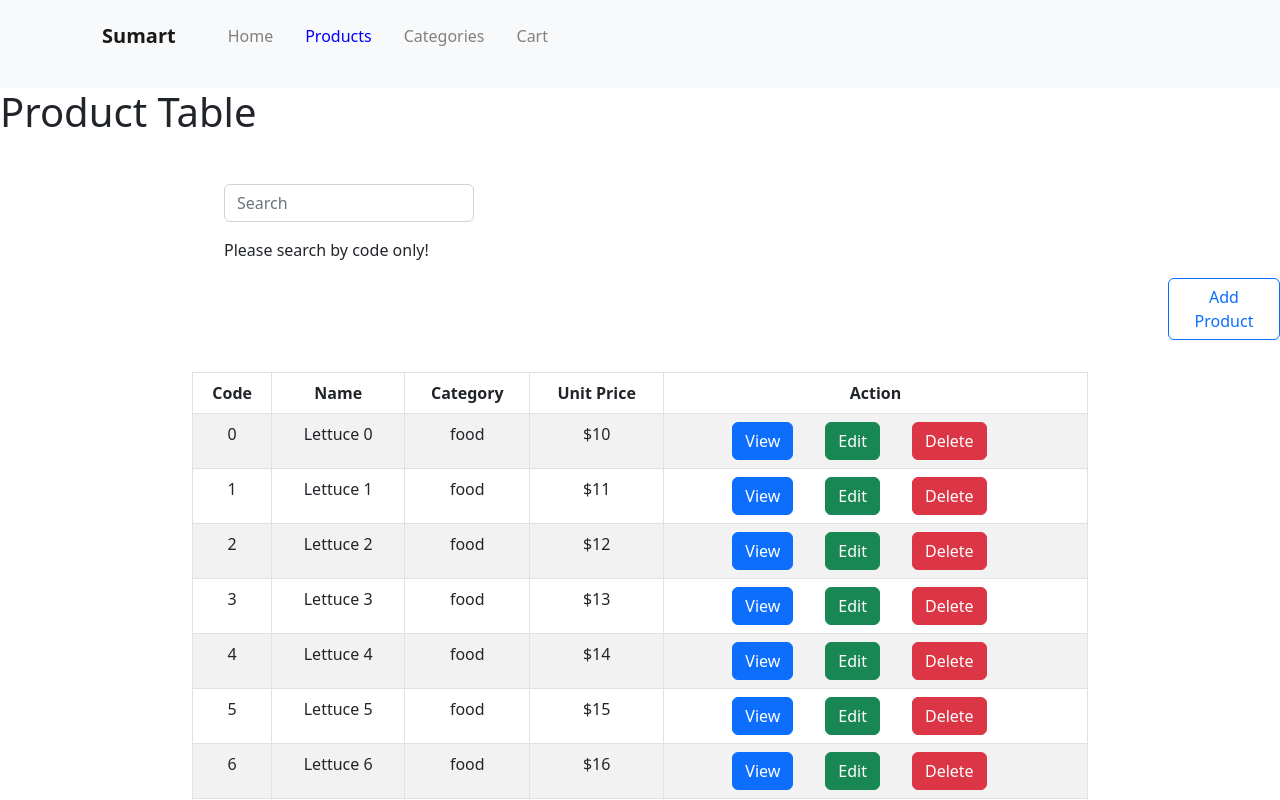
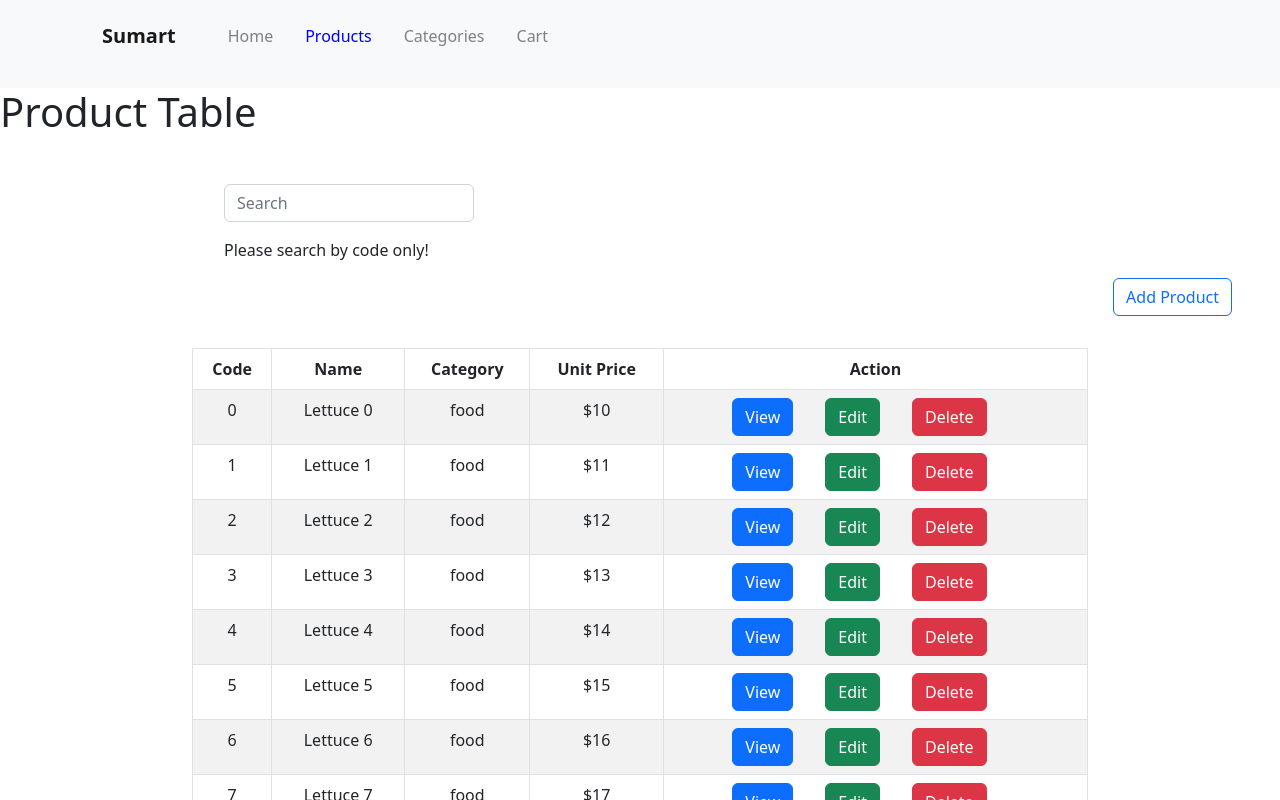
Before and after one commit to Maiiakal/supermarket-pos-system, a React (Create React App) app: page /product-table in a window 1280 px wide. Shown: the top 800 px of the page. Built offline with nearby package versions, Linux system fonts and the light colour scheme.

Commit message:
updated styles

```diff
--- a/src/assets/styles/Table.css
+++ b/src/assets/styles/Table.css
@@ -31,7 +31,3 @@
     margin-top: 1em;
     margin-left: 14em;
 }
-
-.addbtn {
-    margin-left: 73em;
-}
--- a/src/features/cart/components/Cart.css
+++ b/src/features/cart/components/Cart.css
@@ -17,7 +17,7 @@
 
 
 hr {
-    width: 70%;
+    width: 90%;
     color: rgb(150, 148, 146);
     margin: auto;
     margin-top: 1em;
--- a/src/features/list/components/ProductList.jsx
+++ b/src/features/list/components/ProductList.jsx
@@ -15,7 +15,7 @@ export function ProductList() {
         <Col>
           <h2> Product List</h2>
         </Col>
-        <Col className=" me-5 d-flex align-items-end flex-column">
+        <Col className="me-5 d-flex align-items-end flex-column">
           <Search
             onSearch={(value) => {
               setSearch(value)
--- a/src/features/table/FilterableCategoryTable.jsx
+++ b/src/features/table/FilterableCategoryTable.jsx
@@ -136,14 +136,18 @@ const FilterableCategoryTable = () => {
 
       <p className="serachbox-text">Please search by name!</p>
 
-      <Button
+      <div class="me-5 d-flex justify-content-end">
+        <Button
         variant="outline-primary"
-        className="addbtn"
+        className=""
         name="add"
         onClick={(e) => handleClick(e)}
       >
         Add Category
       </Button>
+       </div>
+
+
 
       {totalItems ? (
         generateTable()
--- a/src/features/table/FilterableProductTable.jsx
+++ b/src/features/table/FilterableProductTable.jsx
@@ -145,14 +145,16 @@ const FilterableProductTable = () => {
 
       <p className="serachbox-text">Please search by code only!</p>
 
+      <div class="me-5 d-flex justify-content-end">
         <Button
           variant="outline-primary"
-        className="addbtn"
+          className="addBtn"
           name="add"
           onClick={(e) => handleClick(e)}
         >
           Add Product
         </Button>
+      </div>
 
       {totalItems ? (
         generateTable()
```
Lines whose indentation alone changed are shown as unchanged.
